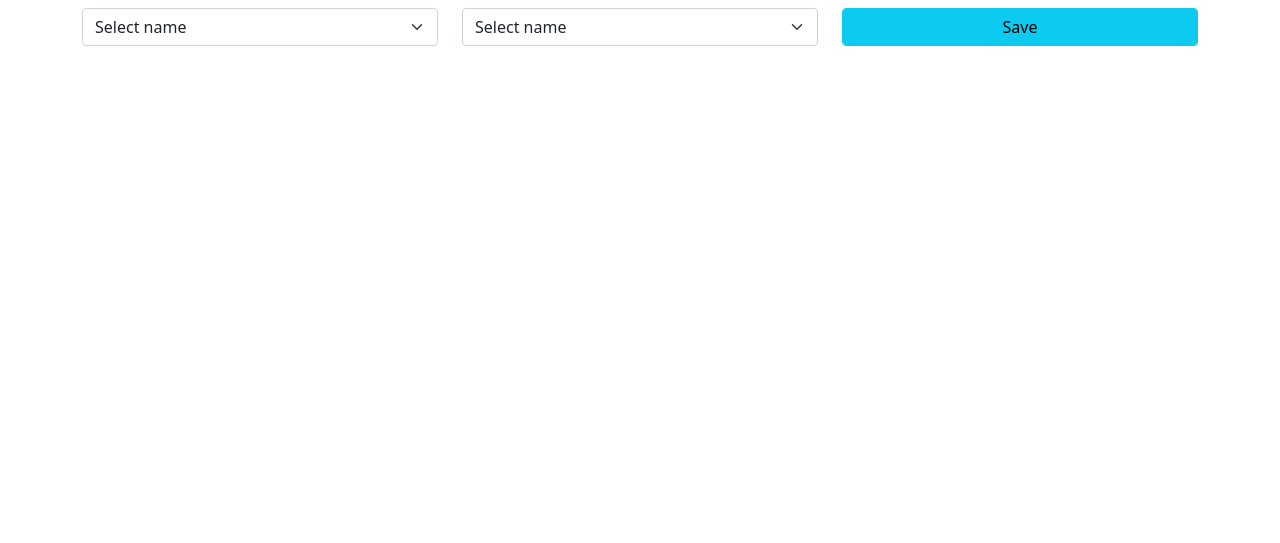
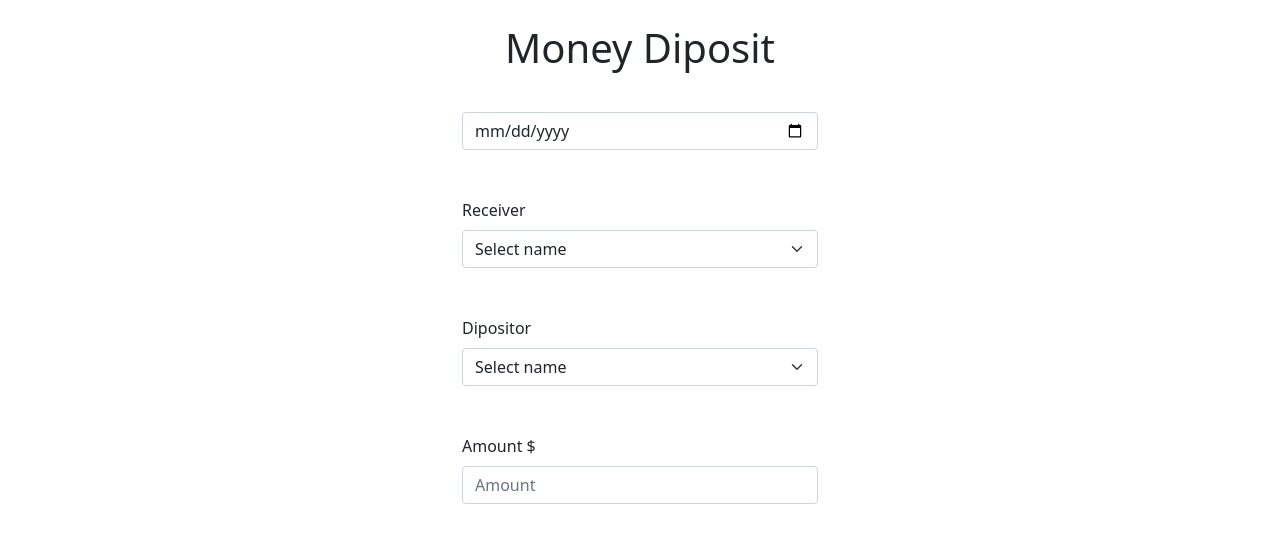
Before and after one commit to samim5274/php_test_Working, a PHP site: page /dmtdb/dipositMoney.php in a window 1280 px wide. Shown: the top 543 px of the page. Run offline with PHP 8.4, Linux system fonts and the light colour scheme; data comes from the database, SQL or seed files in the repository.

Commit message:
Diposit Money
Working progress.

```diff
--- a/dmtdb/dipositMoney.php
+++ b/dmtdb/dipositMoney.php
@@ -10,21 +10,30 @@
 <body>
 
 
+<div class="container">
+    <div class="row">
+        <div class="col text-center my-4">
+            <h1>Money Diposit</h1>
+        </div>
+    </div>
+</div>
+
+
 <div class="container mt-2">
     <div class="row">
+        <div class="col-md-4"></div>
         <div class="col-md-4">
-            <select class="form-select">
-            <?php
-                $sql = "SELECT * FROM tb_std_info";
-                $result = mysqli_query($conn,$sql);
-                ?><option selected disabled>Select name</option><?php
-                while($row = mysqli_fetch_array($result)){?>
-
-                    <option value="<?php echo $row['Id'];?>"><?php echo $row['Name'];?></option>
-            <?php    }?>
-            </select>
+        <div class="form-group">
+            <input type="date" name="dipositDate" class="form-control">
+            </div>
         </div>
+        <div class="col-md-4"></div>
+    </div>
+    <br><br>
+    <div class="row">
+        <div class="col-md-4"></div>
         <div class="col-md-4">
+            <label for="fname"class="form-label" >Receiver</label>
             <select class="form-select">
             <?php
                 $sql = "SELECT * FROM tb_std_info";
@@ -38,10 +47,40 @@
         </div>
         <div class="col-md-4">
             <div class="form-group">
-                <input type="submit" name="btnDipositMoney" class="btn btn-info form-control" value="Save">
+                <!-- <input type="submit" name="btnDipositMoney" class="btn btn-info form-control" value="Save"> -->
             </div>
         </div>
     </div>
+    <br><br>
+    <div class="row">
+        <div class="col-md-4"></div>
+        <div class="col-md-4">
+            <label for="fname"class="form-label" >Dipositor</label>
+            <select class="form-select">
+            <?php
+                $sql = "SELECT * FROM tb_std_info";
+                $result = mysqli_query($conn,$sql);
+                ?><option selected disabled>Select name</option><?php
+                while($row = mysqli_fetch_array($result)){?>
+
+                    <option value="<?php echo $row['Id'];?>"><?php echo $row['Name'];?></option>
+            <?php    }?>
+            </select>
+        </div>
+        <div class="col-md-4"></div>
+    </div>
+    <br><br>
+    <div class="row">
+        <div class="col-md-4"></div>
+        <div class="col-md-4">
+            <div class="form-group">
+                <label for="fname"class="form-label" >Amount $</label>
+                <input type="number" name="txtAmount" class="form-control" required placeholder="Amount">
+            </div>
+        </div>
+        <div class="col-md-4"></div>
+    </div>
+    <br><br>
 </div>
 
 </body>
```
